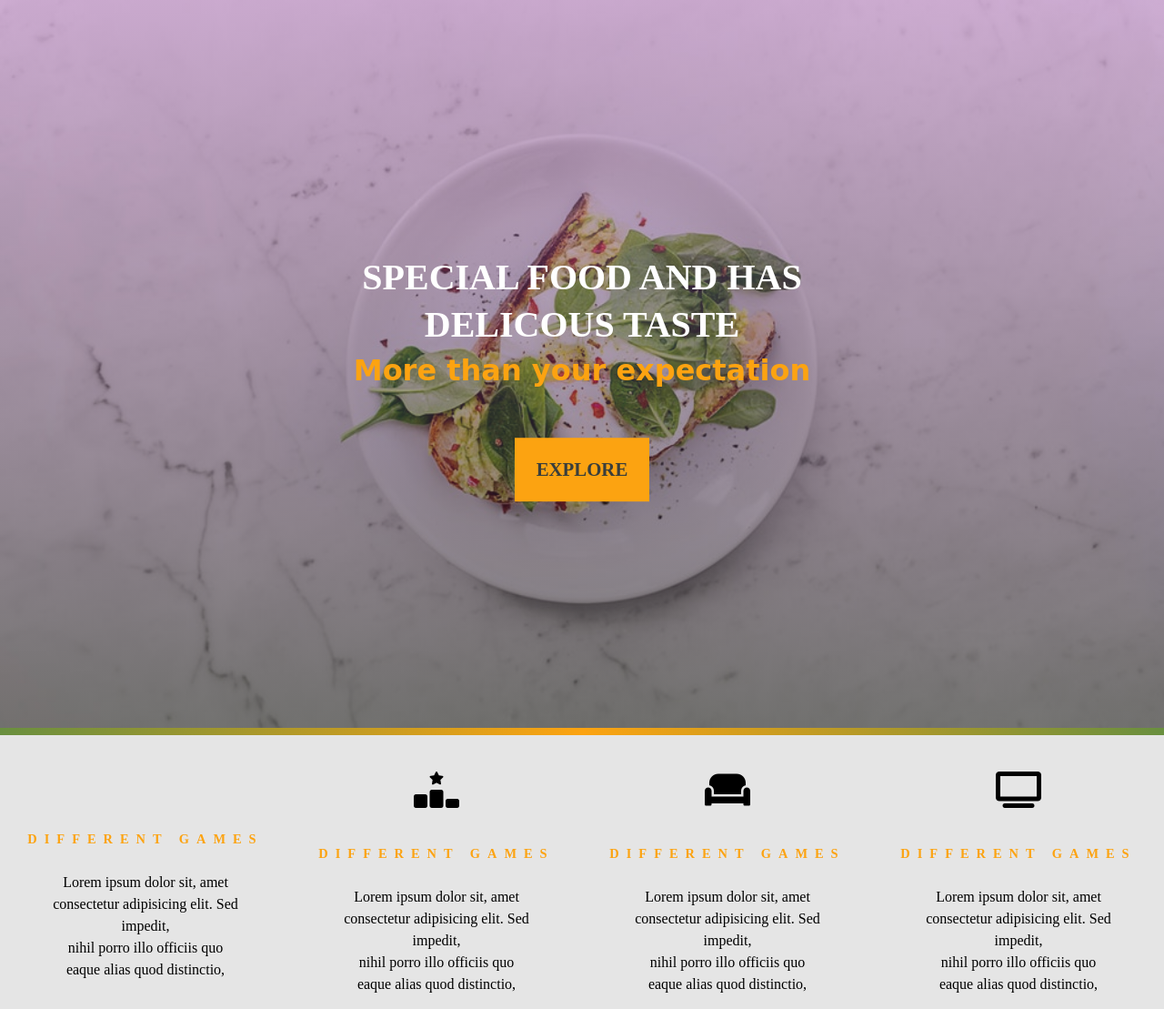
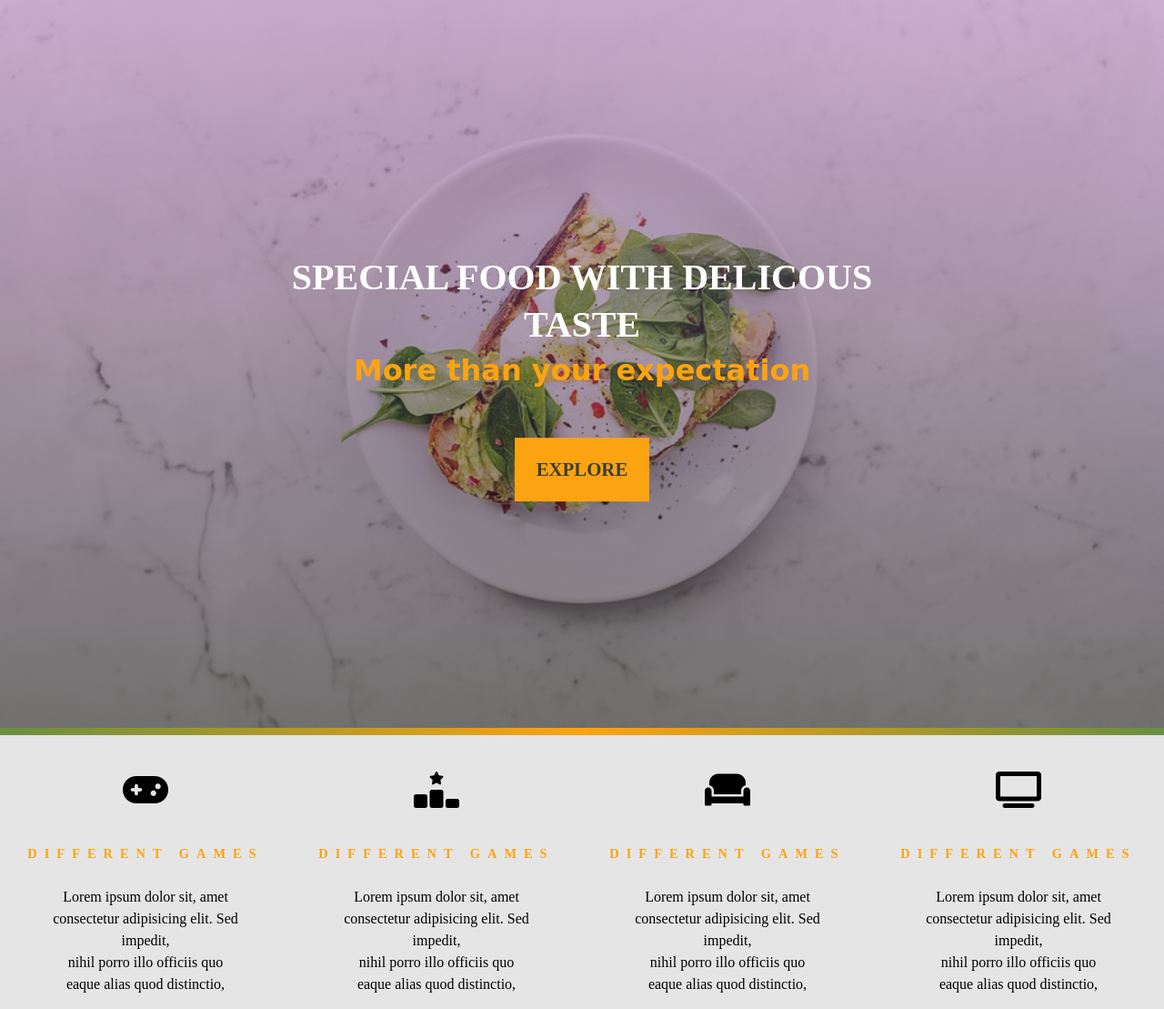
Before and after one commit to Hamda-abdikarim/Burger-web, a plain HTML site: page index.html in a window 1280 px wide. Shown: the top 1109 px of the page at 91% size. Drawn offline with Linux system fonts and the light colour scheme; files that its build step writes are made by us from their sources; files whose address does not match are found by name; a web font is replaced by a local one.

Commit message:
added icons

```diff
--- a/index.html
+++ b/index.html
@@ -5,7 +5,7 @@
     <meta name="viewport" content="width=, initial-scale=1.0">
     <title>Burger House</title>
     <link rel="stylesheet" href="style.css">
-    <link rel="stylesheet" href="fontawesome-free-6.1.1-web/all.css">
+    <link rel="stylesheet" href="fontawesome-free-6.1.1-web/css/all.css">
     <link rel="stylesheet" href="https://fonts.googleapis.com/icon?family=Material+Icons">
 
 </head>
@@ -14,7 +14,7 @@
 
      <header class="header" >
      <div class="banner">
-     <h3 class="banner-title">Special food and has delicous taste</h3>
+     <h3 class="banner-title">Special food with delicous taste</h3>
      <h1 class="banner-subtt">More than your expectation</h1>
      <a href="" class="banner-btn">Explore</a>
     </div>
@@ -32,7 +32,7 @@
     <!-- single special -->
     <article class="special">
         <span class="special-icon">
-            <i class="material-icons">car</i>
+          <i class="fa-solid fa-gamepad"></i>
 
          </span>
         <h3 class="special-title"> Different Games</h3>
```
